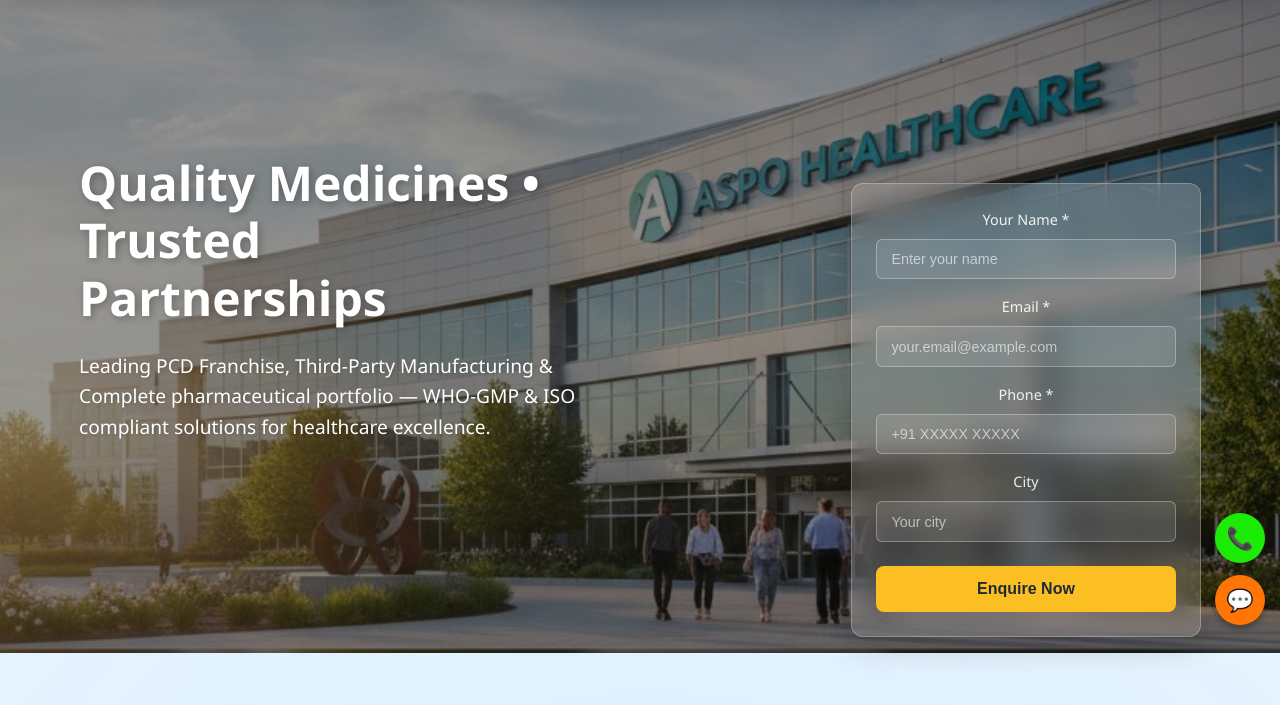
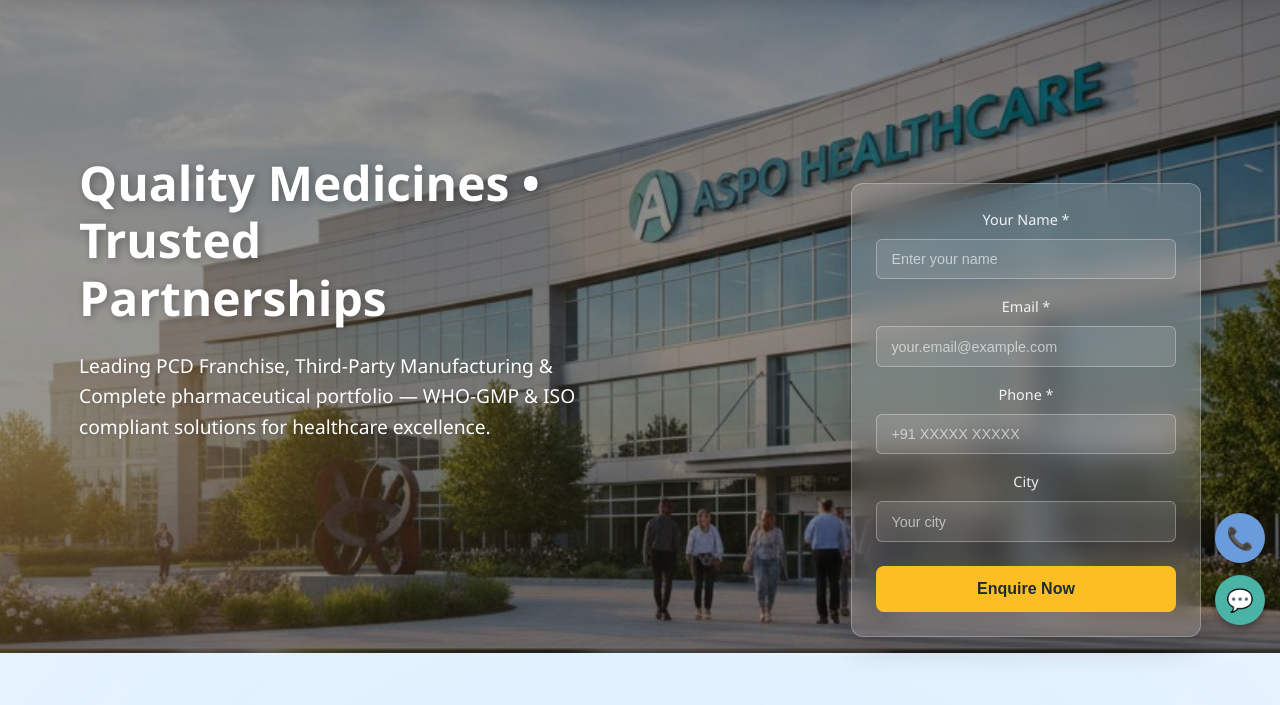
Before and after one commit to abhishekdhiman694/AspoSite, a plain HTML site: page index.html in a window 1280 px wide. Shown: the part 95-800 px from the top of the page. Drawn offline with Linux system fonts and the light colour scheme.

Commit message:
Update index.html

```diff
--- a/index.html
+++ b/index.html
@@ -3308,11 +3308,11 @@
     }
 
     .call-btn {
-        background-color: #1cec05; /* Orange */
+        background-color: #6a9bdb; /* Orange */
     }
 
     .whatsapp-btn {
-        background-color: #ff7607; /* WhatsApp green */
+        background-color: #49b4a6; /* WhatsApp green */
     }
 
     .floating-buttons a:hover {
```
